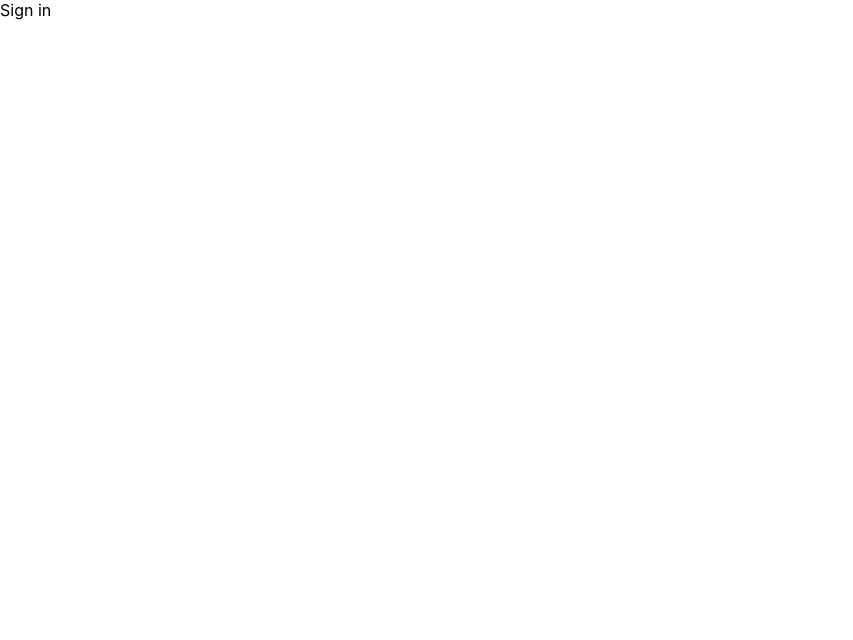
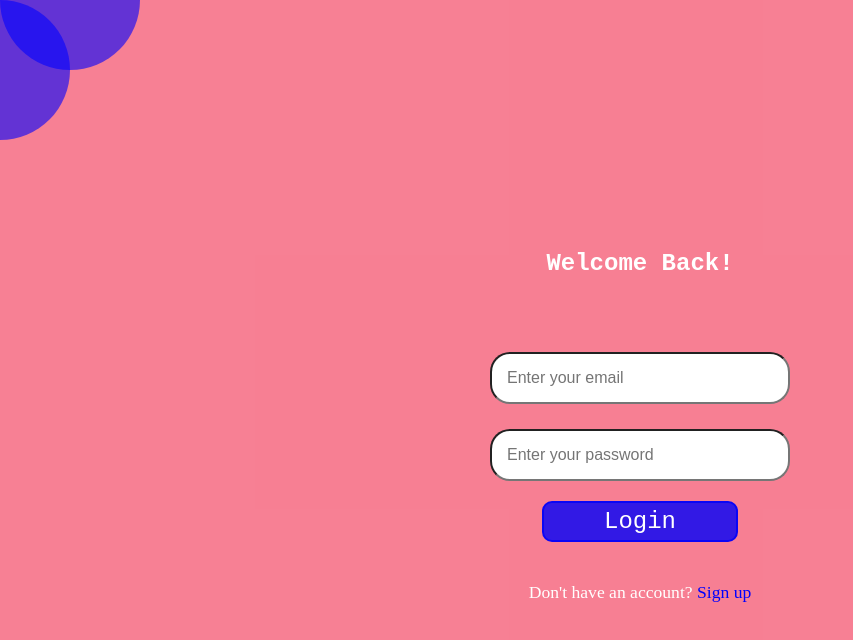
Before and after one commit to Folayimi/DERM-AI, a React app: page /signin in a window 1280 px wide. Shown: the whole page, without its empty margins (0-853 px from the left). Built offline with nearby package versions, Linux system fonts and the light colour scheme.

Commit message:
finished signin design, getting ready to collect apis

```diff
--- a/src/Components/Home/Home.css
+++ b/src/Components/Home/Home.css
@@ -20,20 +20,13 @@
   text-align: center;
   font-family: 'Courier New';
 }
-.signinbtn {
+
+.lg {
+  color: white;
+  font-weight: bold;
+  font-size: 1.3rem;
+  text-shadow: black 0px 0px 10px;
   font-family: monospace;
-  border-radius: 15px;
-  margin: 3px;
-  margin-right: auto;
-  color: white;
-  background-color: rgba(0, 0, 0, 0);
-  font-weight: bold;
-  border: solid black 2px;
-  cursor: pointer;
-  font-size: 1rem;
-  padding: 7px;
-  padding-left: 15px;
-  padding-right: 15px;
 }
 .startbtn {
   font-family: monospace;
@@ -47,6 +40,7 @@
   padding: 10px;
   padding-left: 25px;
   padding-right: 25px;
+  margin: 20px;
 }
 .startbtn:hover {
   background-color: white;
--- a/src/Components/Home/Home.js
+++ b/src/Components/Home/Home.js
@@ -15,11 +15,10 @@ const Home = ({ navRefList }) => {
   return (
     <>
       <div className='homebg'>
-        <div>
-          <Link to='/signin'>
-            <button className='signinbtn'>Sign in</button>
-          </Link>
+        <div style={{ margin: '30px' }}>
+          <label className='lg'>DERM AI</label>
         </div>
+
         <div className='content1'>
           <p>
             Strengthening efforts to reduce the cancer burden, improving the
--- /dev/null
+++ b/src/Components/Signin/Signin.css
@@ -0,0 +1,38 @@
+.regbg {
+  background-color: rgb(245, 96, 121, 0.8);
+  width: 100vw;
+  height: 100vh;
+  overflow-y: auto;
+  align-items: center;
+  padding: auto;
+}
+
+.inpcover {
+  margin-left: auto;
+  margin-right: auto;
+  width: 100vw;
+  text-align: center;
+  font-family: 'Corier New';
+  margin-top: 250px;
+}
+.input {
+  padding: 15px;
+  font-size: 1rem;
+  width: 300px;
+  border-radius: 20px;
+  margin: auto;
+  margin-top: 25px;
+}
+.loginbtn {
+  margin: 20px;
+  padding: 5px;
+  padding-left: 60px;
+  padding-right: 60px;
+  cursor: pointer;
+  font-family: monospace;
+  background-color: rgba(0, 0, 250, 0.8);
+  font-size: 1.5rem;
+  border-radius: 10px;
+  border: solid rgba(0, 0, 250, 0.8) 2px;
+  color: white;
+}
--- a/src/Components/Signin/Signin.js
+++ b/src/Components/Signin/Signin.js
@@ -1,10 +1,95 @@
 import { React, useState, useEffect } from 'react'
 import { Link } from 'react-router-dom'
-
+import './Signin.css'
 const Signin = () => {
+  const [fields, setFields] = useState({
+    email: '',
+    password: '',
+  })
+  const handleInputChange = (e) => {
+    const name = e.target.getAttribute('name')
+    const value = e.target.value
+    setFields((fields) => {
+      return { ...fields, [name]: value }
+    })
+  }
+  const handleRegister = () => {}
   return (
     <>
-      <div>Sign in</div>
+      <div className='regbg'>
+        <div
+          style={{
+            position: 'fixed',
+            top: '0px',
+            left: '-70px',
+            borderRadius: '50%',
+            padding: '70px',
+            margin: 'auto',
+            width: 'fit-content',
+            backgroundColor: 'rgba(0,0,255,0.6)',
+          }}
+        ></div>
+        <div
+          style={{
+            position: 'fixed',
+            top: '-70px',
+            left: '0px',
+            borderRadius: '50%',
+            padding: '70px',
+            margin: 'auto',
+            width: 'fit-content',
+            backgroundColor: 'rgba(0,0,255,0.6)',
+          }}
+        ></div>
+        <div className='inpcover' onChange={handleInputChange}>
+          <div
+            style={{
+              color: 'white',
+              fontFamily: 'Courier New',
+              marginBottom: '50px',
+            }}
+          >
+            <p>
+              <label style={{ fontWeight: 'bold', fontSize: '1.5rem' }}>
+                Welcome Back!
+              </label>
+            </p>
+          </div>
+
+          <div>
+            <input
+              className='input'
+              name='email'
+              defaultValue={fields.email}
+              placeholder='Enter your email'
+            />
+          </div>
+          <div>
+            <input
+              className='input'
+              name='password'
+              type='password'
+              placeholder='Enter your password'
+              defaultValue={fields.password}
+            />
+          </div>
+
+          <div>
+            <button className='loginbtn' onClick={handleRegister}>
+              Login
+            </button>
+          </div>
+          <p style={{ margin: '20px', color: 'white', fontSize: '1.1rem' }}>
+            <label>Don't have an account? </label>
+            <Link
+              style={{ textDecoration: 'none', color: 'blue' }}
+              to='/register'
+            >
+              <label>Sign up</label>
+            </Link>
+          </p>
+        </div>
+      </div>
     </>
   )
 }
```
